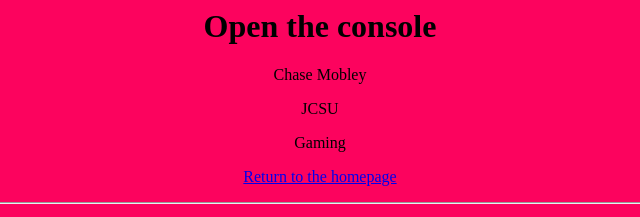
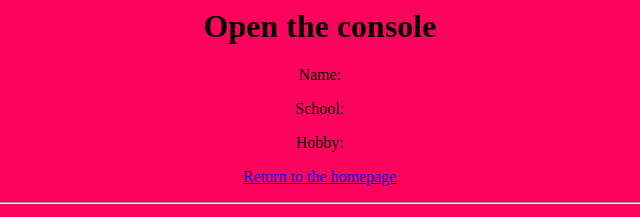
Before and after one commit to CryoCket/CryoCket.github.io, a plain HTML site: page jsdemo.html in a window 1280 px wide. Shown: the top 217 px of the page, 320-960 px from the left. Drawn offline with Linux system fonts and the light colour scheme.

Commit message:
jsdemo.html

```diff
--- a/jsdemo.html
+++ b/jsdemo.html
@@ -13,9 +13,9 @@
   <body>
      <center>
        <h1>Open the console</h1>
-       <p>Chase Mobley</p>
-       <p>JCSU</p>
-       <p>Gaming</p>
+       <p>Name: </p>
+       <p>School: </p>
+       <p>Hobby: </p>
    <p><a href="index.html">Return to the homepage</a></p>
    <hr>
    <p>&copy; STEM Prep 2026</p>
```
